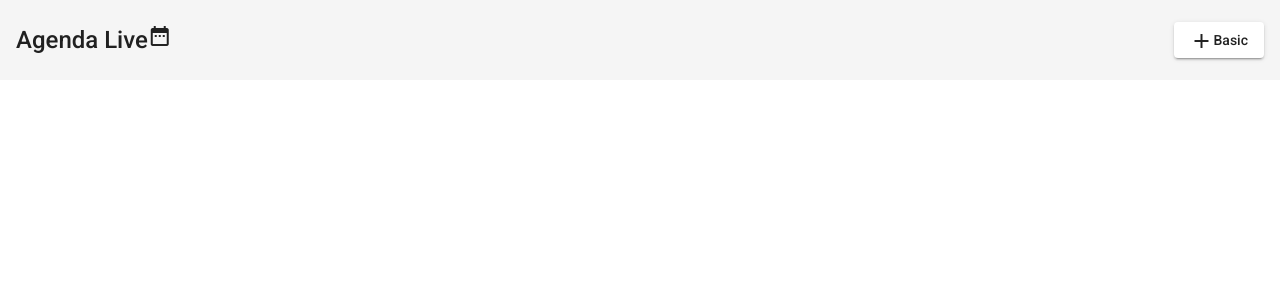
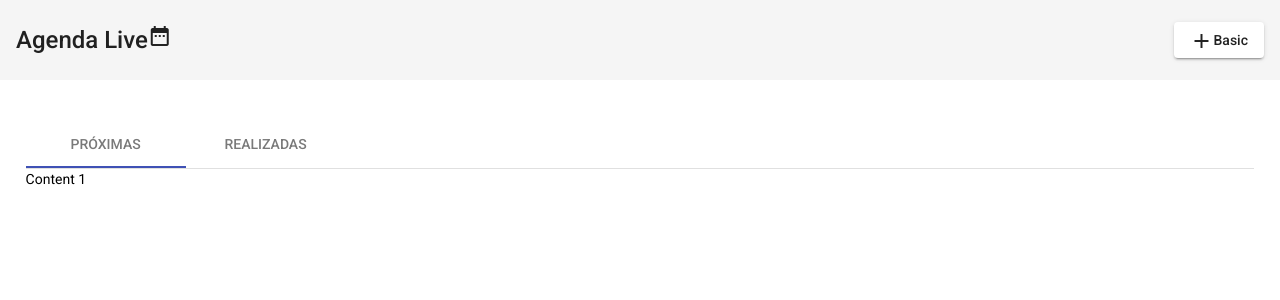
Before and after one commit to devleandrodias/youtube-angular-lives, an Angular app in the folder agendalive-web/: page / in a window 1280 px wide. Shown: the top 300 px of the page. Built offline with nearby package versions, Linux system fonts and the light colour scheme.

Commit message:
adicionando componente de tabs

```diff
--- a/agendalive-web/src/app/app.module.ts
+++ b/agendalive-web/src/app/app.module.ts
@@ -1,4 +1,5 @@
 import { NgModule } from '@angular/core';
+import { MatTabsModule } from '@angular/material/tabs';
 import { MatIconModule } from '@angular/material/icon';
 import { BrowserModule } from '@angular/platform-browser';
 import { MatButtonModule } from '@angular/material/button';
@@ -8,14 +9,16 @@
 import { AppComponent } from './app.component';
 import { BrowserAnimationsModule } from '@angular/platform-browser/animations';
 import { HomeComponent } from './views/home/home.component';
+import { LiveListComponent } from './views/home/live-list/live-list.component';
 
 @NgModule({
-  declarations: [AppComponent, HomeComponent],
+  declarations: [AppComponent, HomeComponent, LiveListComponent],
   imports: [
     BrowserModule,
     AppRoutingModule,
     BrowserAnimationsModule,
     MatIconModule,
+    MatTabsModule,
     MatButtonModule,
     MatToolbarModule,
   ],
--- a/agendalive-web/src/app/views/home/home.component.html
+++ b/agendalive-web/src/app/views/home/home.component.html
@@ -5,3 +5,5 @@
     <button mat-raised-button><mat-icon>add</mat-icon>Basic</button>
   </mat-toolbar-row>
 </mat-toolbar>
+
+<app-live-list> </app-live-list>
--- /dev/null
+++ b/agendalive-web/src/app/views/home/live-list/live-list.component.css
@@ -0,0 +1,3 @@
+.mat-tab-group {
+  margin-bottom: 48px;
+}
--- /dev/null
+++ b/agendalive-web/src/app/views/home/live-list/live-list.component.html
@@ -0,0 +1,7 @@
+<mat-tab-group
+  mat-align-tabs="start"
+  style="padding-top: 40px; padding-left: 2%; padding-right: 2%"
+>
+  <mat-tab label="PRÓXIMAS">Content 1</mat-tab>
+  <mat-tab label="REALIZADAS">Content 2</mat-tab>
+</mat-tab-group>
--- /dev/null
+++ b/agendalive-web/src/app/views/home/live-list/live-list.component.ts
@@ -0,0 +1,15 @@
+import { Component, OnInit } from '@angular/core';
+
+@Component({
+  selector: 'app-live-list',
+  templateUrl: './live-list.component.html',
+  styleUrls: ['./live-list.component.css']
+})
+export class LiveListComponent implements OnInit {
+
+  constructor() { }
+
+  ngOnInit(): void {
+  }
+
+}
```
